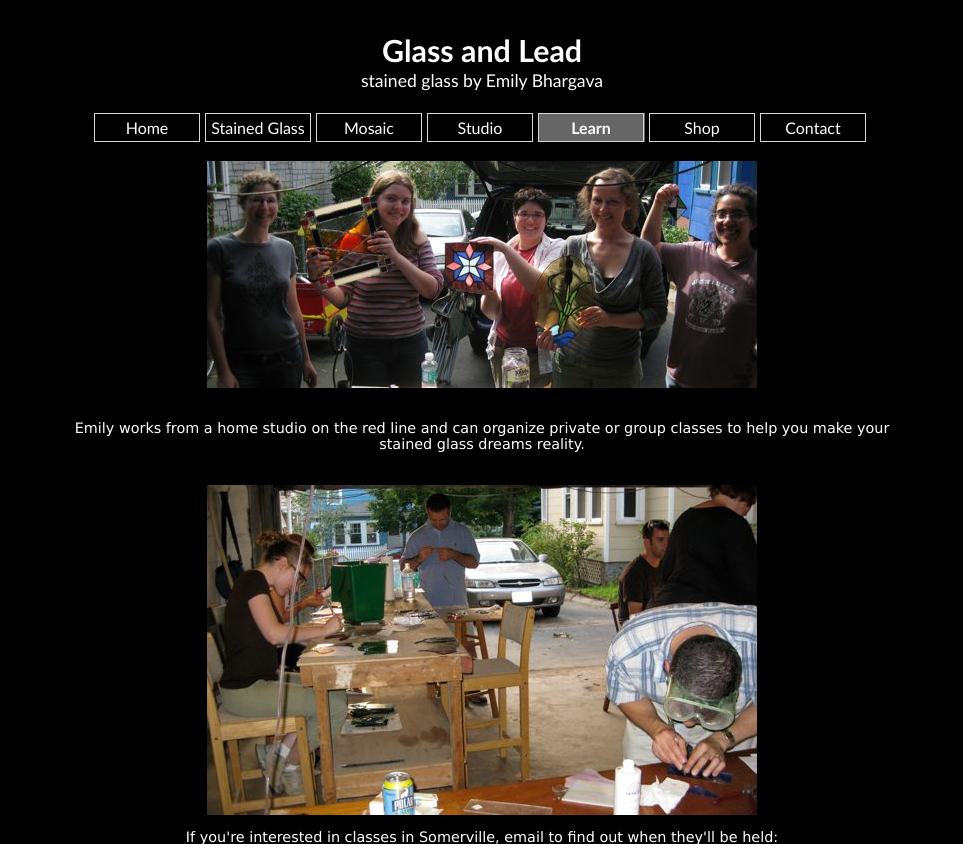
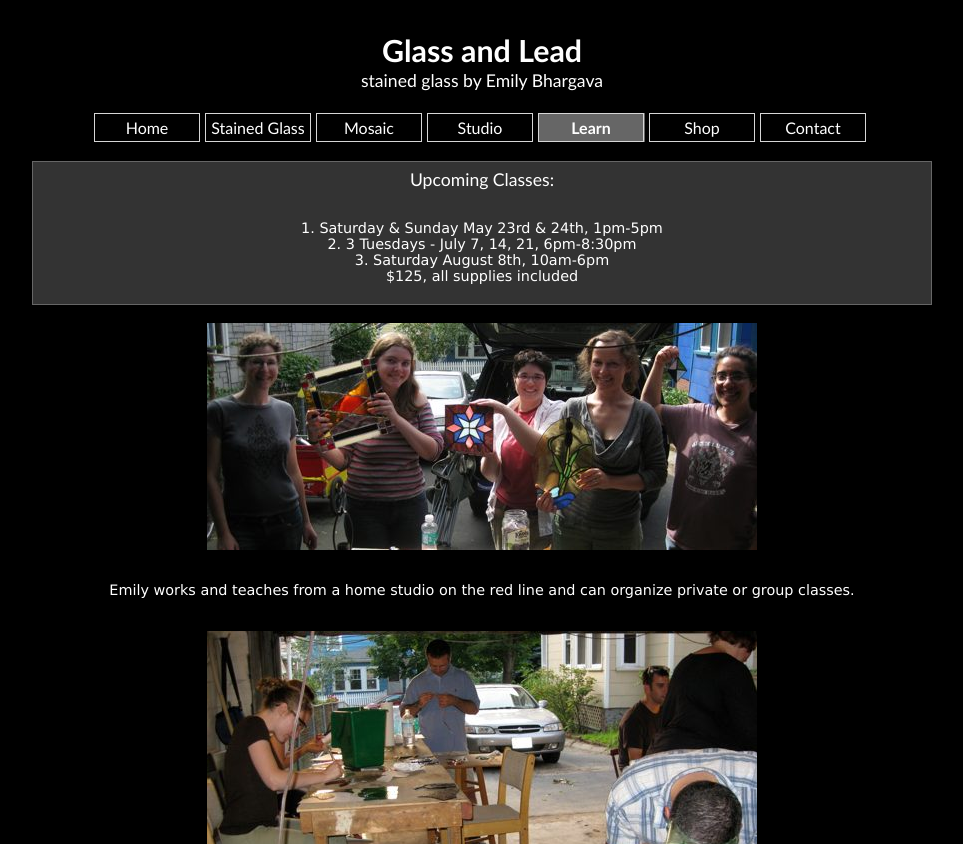
Before and after one commit to rahulbot/glass-and-lead, a PHP site: page /learn.php in a window 1280 px wide. Shown: the top 844 px of the page, without its empty margins (158-1121 px from the left). Run offline with PHP 8.4, Linux system fonts and the light colour scheme.

Commit message:
adding new classes

```diff
--- a/learn.php
+++ b/learn.php
@@ -4,20 +4,22 @@ include("includes/header.php") ?>
 
 <br />
 
-<!--
+
 <div style="border:1px solid #666666;padding:5px;background-color:#333333;">
-<h2>Upcoming Class: Piecing together our own tree of life</h2>
+<h2>Upcoming Classes:</h2>
 <p>
-Piecing together our own tree of life (offered through the MEM Project).
 <br />
-Sunday January 12, 4-7pm and January 13 7-8pm (optional)
+1. Saturday & Sunday May 23rd & 24th, 1pm-5pm
 <br />
-<b><a href="http://www.thememproject.org/art-workshops.html">register now!</a></b>
+2. 3 Tuesdays - July 7, 14, 21, 6pm-8:30pm
+<br />
+3. Saturday August 8th, 10am-6pm
+<br />
+$125, all supplies included
 </p>
 </div>
 
 <br />
--->
 
 <img src="images/class-pieces.jpg">
 
@@ -25,8 +27,7 @@ Sunday January 12, 4-7pm and January 13 7-8pm (optional)
 <br />
 
 <p>
-Emily works from a home studio on the red line and can organize private or group classes to help you
-make your stained glass dreams reality.
+Emily works and teaches from a home studio on the red line and can organize private or group classes.
 </p>
 
 <br />
```
